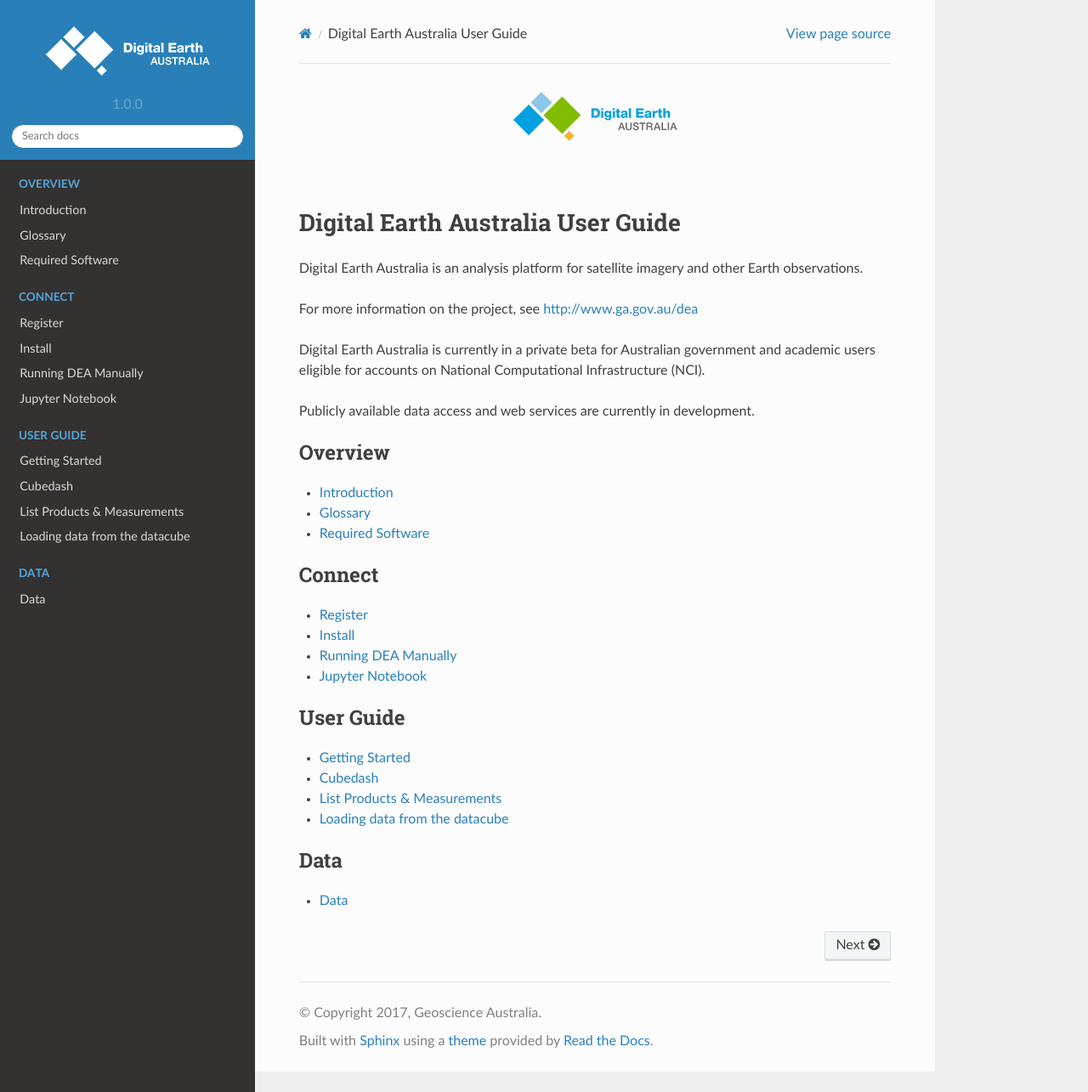
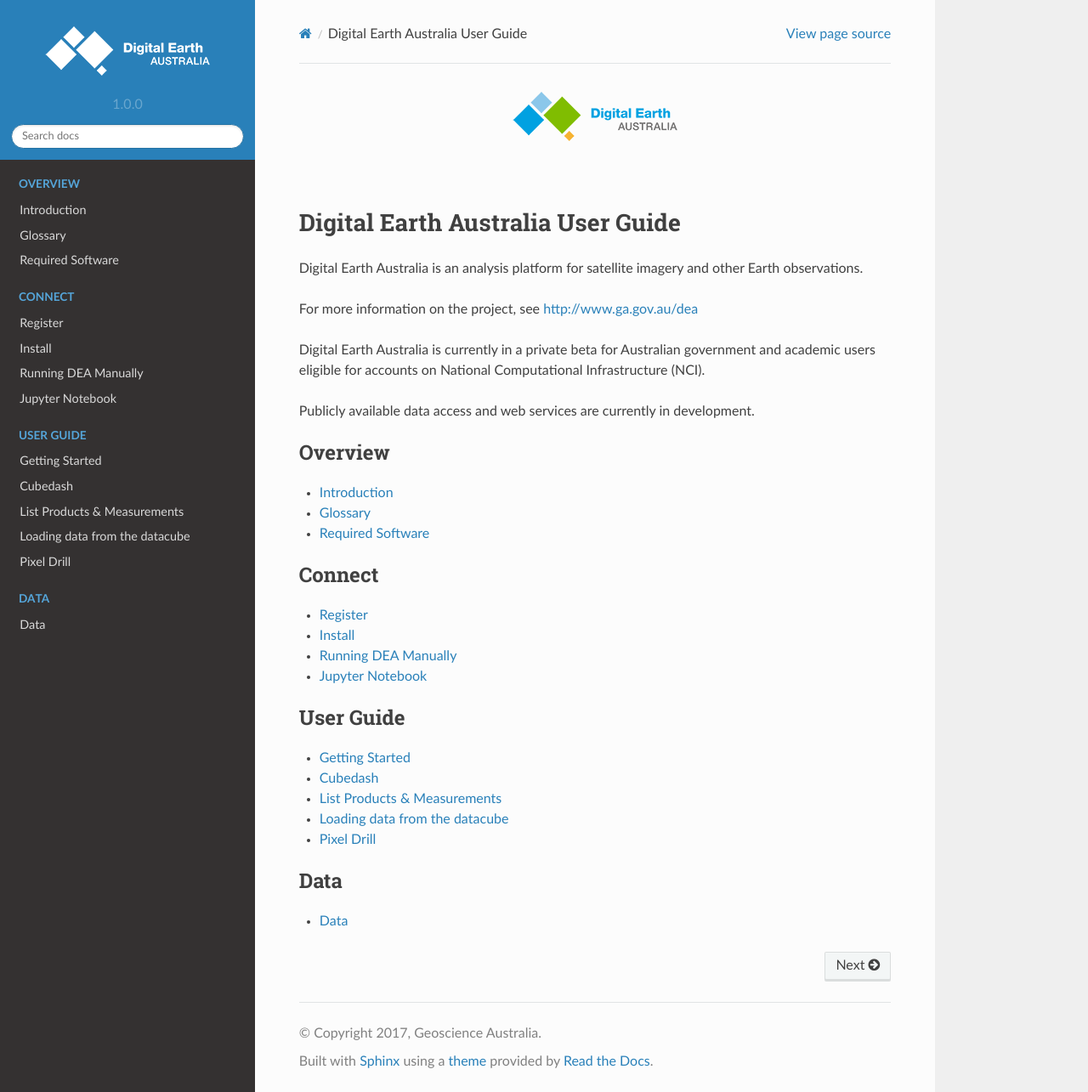
Before and after one commit to GeoscienceAustralia/digitalearthau, a Sphinx documentation site: the page built from docs/index.rst, in a window 1280 px wide and 1285 px high. Shown: the whole window at 85% size. Built offline with Sphinx 7.4.7 and the Read the Docs theme 2.0.0, drawn with Linux system fonts in a browser that asks for light colours.

Commit message:
Include Pixel drill nb - has errors

```diff
--- a/docs/index.rst
+++ b/docs/index.rst
@@ -46,6 +46,7 @@
    query/cube_dash.rst
    query/List Products.ipynb
    query/Loading Data.ipynb
+   query/Pixel Drill.ipynb
 
 .. toctree::
    :maxdepth: 1
```
Also changed, not shown: docs/query/Pixel Drill.ipynb (added).
